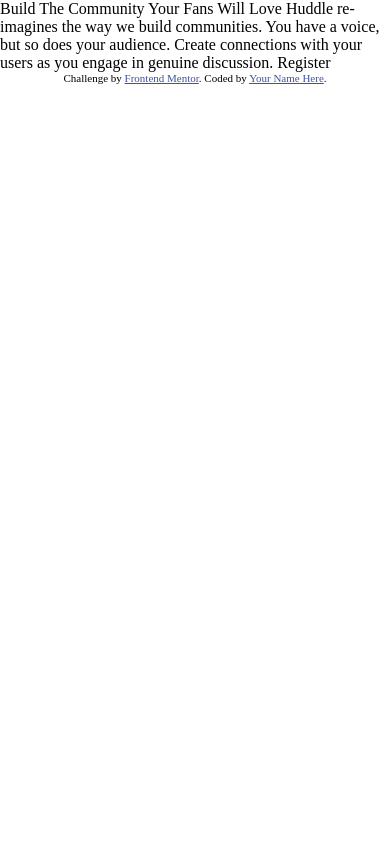
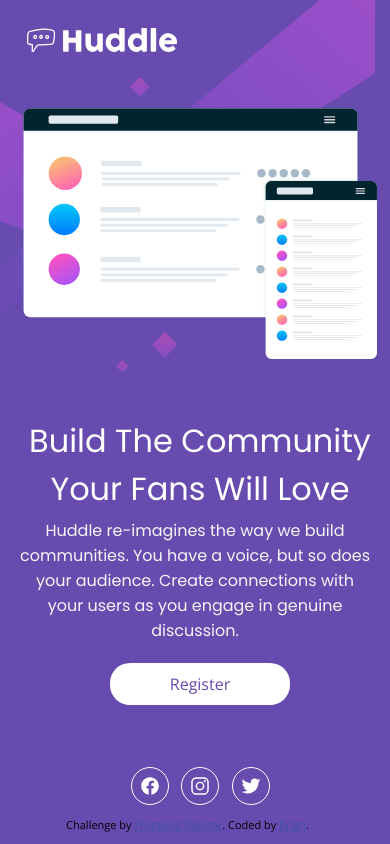
Before and after one commit to bc464/huddle-landing-page-with-single-introductory-section-master, a plain HTML site: page index.html in a window 390 px wide. Drawn offline with nearby package versions, Linux system fonts and the light colour scheme.

Commit message:
index and style files finalized for project

```diff
--- a/index.html
+++ b/index.html
@@ -18,19 +18,45 @@
 
 </head>
 <body>
+  <head>
+    <div role="banner" class="heading">
+      <img src="./images/logo.svg">
+    </div>
+  </head>
+  <main>
+    <div role="contentInfo" class="containers">
+      <div class="container1">
+        <img src="./images/illustration-mockups.svg">
+      </div>
 
-  Build The Community Your Fans Will Love
+      <div role="contentInfo" class="container2">
+        <h1>Build The Community Your Fans Will Love</h1>
+        <p>Huddle re-imagines the way we build communities. You have a voice, but so does your audience.   Create connections with your users as you engage in genuine discussion.</p>
+        <a class="register" href="#">Register</a>
+      </div>
+    </div>
+      <div class="brands">
+        <a href="https://www.facebook.com" target="_blank"><ion-icon class="facebook" name="logo-facebook"></ion-icon></a>
+        <a  href="https://www.instagram.com" target="_blank">
+        <ion-icon class="instagram" name="logo-instagram"></ion-icon></a>
+        <a  href="https://www.twitter.com" target="_blank">
+        <ion-icon class="twitter" name="logo-twitter"></ion-icon></a>
+       </div>
 
-  Huddle re-imagines the way we build communities. You have a voice, but so does your audience.
-  Create connections with your users as you engage in genuine discussion.
-
-  Register
+  </main>
 
   <footer>
-    <p class="attribution">
+      <p class="attribution">
       Challenge by <a href="https://www.frontendmentor.io?ref=challenge" target="_blank">Frontend Mentor</a>.
-      Coded by <a href="#">Your Name Here</a>.
-    </p>
+      Coded by <a href="#">brian</a>.
+      </p>
+
   </footer>
-</body>
+
+    <script type="module" src="https://unpkg.com/ionicons@5.5.2/dist/ionicons/ionicons.esm.js"></script>
+    <script nomodule src="https://unpkg.com/ionicons@5.5.2/dist/ionicons/ionicons.js"></script>
+
+
+
+  </body>
 </html>
--- a/style.css
+++ b/style.css
@@ -5,11 +5,161 @@
 html {
 	height: 100vh
 }
+body {
+	font-family: 'Poppins', sans-serif;
+	font-family: 'Open Sans', sans-serif;
+	background: url(./images/bg-desktop.svg);
+	background-color: hsl(257, 40%, 49%);
+
+}
+.heading {
+	margin-left:  60px;
+	margin-top: 45px;
+	margin-bottom: 40px;
+
+}
+.heading img {
+	height: 40px;
+}
+.containers {
+	display: flex;
+	width: 1300px;
+	height: auto;
+
+}
+.container1 {
+	width: 700px;
+	background-repeat: no-repeat;
+	margin-left: 60px;
+}
+.container1 img {
+		height: 450px;
+}
+.container2 {
+	width: 550px;
+	height: 400px;
+}
+.container2 h1 {
+	margin-top: 50px;
+	width: 400px;
+	color: white;
+	font-family: 'Poppins', sans-serif;
+	font-weight: 600;
+	margin-bottom: 35px;
+}
+.container2 p {
+	font-family: 'Poppins', sans-serif;
+	color: whitesmoke;
+	font-weight: 400;
+	margin-bottom: 30px;
+	width: 500px;
+
+}
+.register {
+
+	background-color: white;
+	color: hsl(257, 40%, 49%);
+	padding: 10px 60px;
+	border-radius: 20px;
+	text-decoration: none;
+	box-shadow: 2px 2px 10px 2px hsl(257, 40%, 49%);
+}
+.register:hover {
+	background-color: hsl(300, 69%, 71%);
+	color: ghostwhite;
+}
+
+
+.brands {
+	float: right;
+	margin-right: 60px;
+
+
+}
+.facebook:hover {
+	color: hsl(300, 69%, 71%);
+	border: 1px solid hsl(300, 69%, 71%);
+
+}
+.instagram:hover {
+	color: hsl(300, 69%, 71%);
+	border: 1px solid hsl(300, 69%, 71%);
+
+
+}
+.twitter:hover {
+	color: hsl(300, 69%, 71%);
+	border: 1px solid hsl(300, 69%, 71%);
+
+}
+
+ion-icon  {
+	color: white;
+	font-size: 20px;
+	border: 1px solid white;
+	border-radius: 50%;
+	padding: 8px;
+	margin-right: 8px;
+}
+
 
 .attribution {
 	font-size: 11px;
 	text-align: center;
+	margin-top: 50px;
 }
 .attribution a {
 	color: hsl(228, 45%, 44%);
 }
+
+@media only screen and (max-width:  500px){
+	body {
+		background: url(./images/bg-mobile.svg);
+		background-color: hsl(257, 40%, 49%);
+		background-repeat: no-repeat;
+		width: 375px;
+		text-align: center;
+	}
+	.heading {
+		width: 360px;
+		margin-left: -80px;
+		margin-top: 20px;
+		margin-bottom: 40px;
+	}
+	.containers {
+		display: flex;
+		flex-direction: column;
+		width: 375px;
+		height: auto;
+
+	}
+	.container1 {
+		/*background-image: url(./images/illustration-mockups.svg);*/
+		width: 360px;
+		margin-left: 20px;
+		background-repeat: no-repeat;
+	}
+	.container1 img {
+		width: 360px;
+		height: auto;
+
+	}
+	.container2 {
+		width: 360px;
+		margin-left: 20px;
+	}
+	.container2 h1{
+		margin-left: -20px;
+		font-weight: 400;
+		margin-bottom: 5px;
+	}
+	.container2 p {
+		width: 350px;
+	}
+	.brands {
+		float: left;
+		margin-left: 35%;
+
+	}
+
+}
```
